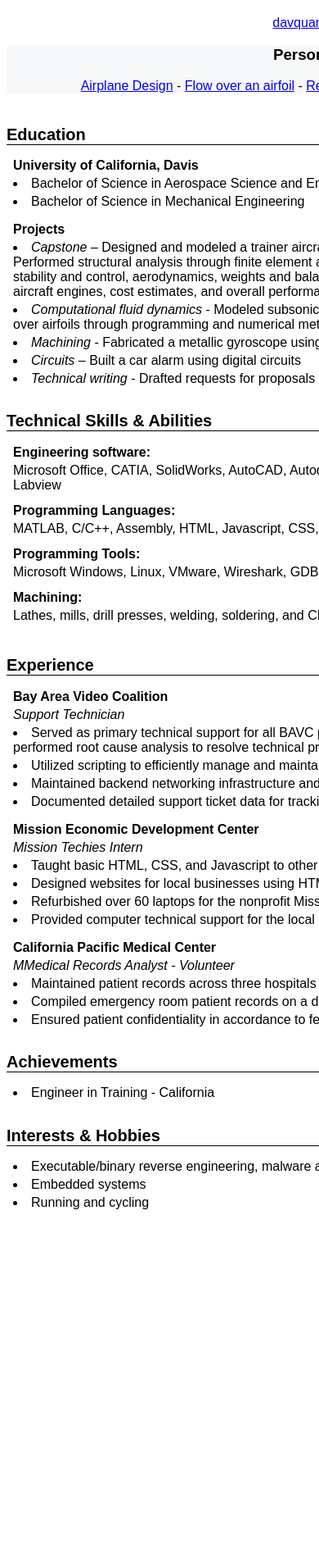
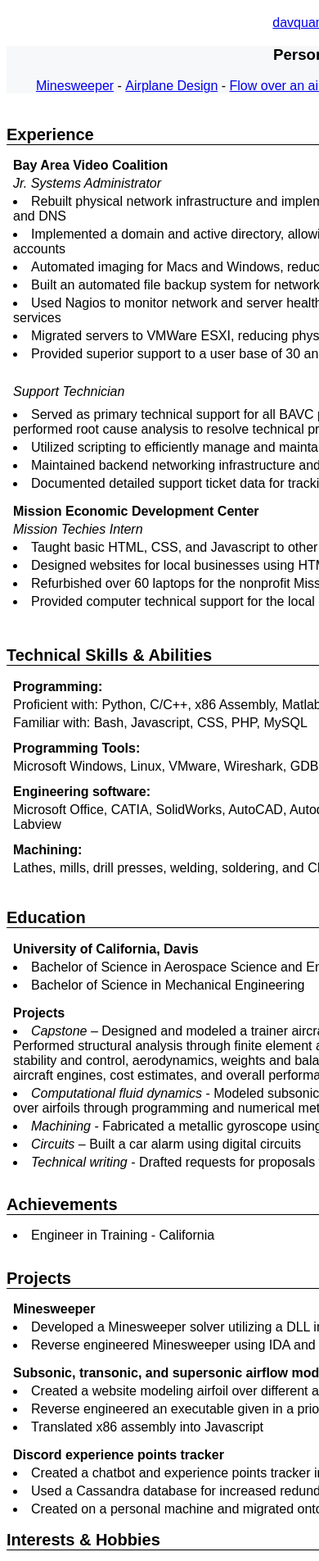
Before and after one commit to caramelqq/caramelqq.github.io, a plain HTML site: page index.html in a window 390 px wide. Shown: the part 61-1965 px from the top of the page at 82% size. Before the commit the page ends 1563 px from the top, so only its background shows below. Drawn offline with Linux system fonts and the light colour scheme.

Commit message:
Updated Info + Minesweeper

```diff
--- a/index.html
+++ b/index.html
@@ -3,7 +3,7 @@
 <head>
 	<meta charset="UTF-8">
 	<title>David Q</title>
-	<link rel="stylesheet" href="style.css">
+	<link rel="stylesheet" href="./style.css">
 </head>
 
 <body>
@@ -17,79 +17,12 @@
 			<a href="mailto:davquang@gmail.com">davquang@gmail.com</a>
 			<div id="projects">
 				<h3>Personal Projects</h3>
-				<li><a href="/infugare/index.html">Airplane Design</a></li> -
-				<li><a href="/fluids/index.html">Flow over an airfoil</a></li> -
-				<li><a href="/rtfluids/index.html">Real time fluid solver</a></li> -
+				<li><a href="./minesweeper/index.html">Minesweeper</a></li> -
+				<li><a href="./infugare/index.html">Airplane Design</a></li> -
+				<li><a href="./fluids/index.html">Flow over an airfoil</a></li> -
+				<li><a href="./rtfluids/index.html">Real time fluid solver</a></li> -
 				<li><a href="https://mission-techies.github.io/San-Francisco-Sightseeing/">Sightseeing San Francisco</a></li>
 			</div>
-		</div>
-
-		<div class="sections education">
-			<h1 class="section-name">Education</h1>
-
-			<table>
-				<tr>
-					<td class="table-left subhead">University of California, Davis</td>
-					<td class="table-right" rowspan=3><b>Davis, CA</b><br>GPA: 3.01/4.00<br>June 2013</td>
-				</tr>
-    			<tr>
-					<td class="table-left"><li>Bachelor of Science in Aerospace Science and Engineering</li></td>
-				</tr>
-    			<tr>
-					<td class="table-left"><li>Bachelor of Science in Mechanical Engineering</li></td>
-				</tr>
-
-				<tr height="10px"></tr>
-
-				<tr>
-					<th>Projects</th>
-					</tr>
-				<tr>
-					<td class="table-left"><li><i>Capstone</i> – Designed and modeled a trainer aircraft for Mazzei Flying Service. Performed structural analysis through finite element analysis with CATIA. Analyzed stability and control, aerodynamics, weights and balances, propulsion systems, avionics, aircraft engines, cost estimates, and overall performance</li></td>
-				</tr>
-				<tr>
-					<td class="table-left"><li><i>Computational fluid dynamics</i> - Modeled subsonic, transonic, and supersonic flows over airfoils through programming and numerical methods</li></td>
-				</tr>
-				<tr>
-					<td class="table-left"><li><i>Machining</i> - Fabricated a metallic gyroscope using lathes, mills, and welding</li></td>
-				</tr>
-				<tr>
-					<td class="table-left"><li><i>Circuits</i> – Built a car alarm using digital circuits</li></td>
-				</tr>
-				<tr>
-					<td class="table-left"><li><i>Technical writing</i> - Drafted requests for proposals for autonomous drone landings</li></td>
-				</tr>
-			</table>
-		</div>
-
-		<div class="sections skills">
-			<h1 class="section-name">Technical Skills & Abilities</h1>
-
-			<table>
-				<tr>
-					<th>Engineering software:</th>
-				</tr>
-				<tr>
-					<td class="list-skill">Microsoft Office, CATIA, SolidWorks, AutoCAD, Autodesk Inventor, XFOIL, MSES, VLAERO, Nastran/Patran, Labview</td>
-				</tr>
-				<tr>
-					<th>Programming Languages:</th>
-				</tr>
-				<tr>
-					<td class="list-skill">MATLAB, C/C++, Assembly, HTML, Javascript, CSS, PHP, and MySQL</td></tr>
-				<tr>
-					<th>Programming Tools:</th>
-				</tr>
-				<tr>
-					<td class="list-skill">Microsoft Windows, Linux, VMware, Wireshark, GDB, Valgrind, IDA, and Ollydbg</td>
-				</tr>
-				<tr>
-					<th>Machining:</th>
-				</tr>
-				<tr>
-					<td class="list-skill">Lathes, mills, drill presses, welding, soldering, and CNC coding</td>
-				</tr>
-			</table>
 		</div>
 
 		<div class="sections experience">
@@ -97,7 +30,37 @@
 			<table>
 				<tr>
 					<td class="table-left subhead">Bay Area Video Coalition</td>
-					<td class="table-right" rowspan=2><b>San Francisco, CA</b><br>Jan 2016 - Present</td>
+					<td class="table-right" rowspan=2><b>San Francisco, CA</b><br>Aug 2016 - Present</td>
+				</tr>
+				<tr>
+					<td class="table-left"><i>Jr. Systems Administrator</i></td>
+				</tr>
+				<tr>
+					<td class="table-left"><li>Rebuilt physical network infrastructure and implemented VPN, subnets, VLAN, DHCP, and DNS</li></td>
+				</tr>
+				<tr>
+					<td class="table-left"><li>Implemented a domain and active directory, allowing IT to effectively manage user accounts</li></td>
+				</tr>
+				<tr>
+					<td class="table-left"><li>Automated imaging for Macs and Windows, reducing downtime from days to hours</li></td>
+				</tr>
+				<tr>
+					<td class="table-left"><li>Built an automated file backup system for network shares</li></td>
+				</tr>
+				<tr>
+					<td class="table-left"><li>Used Nagios to monitor network and server health to maintain high availability of services</li></td>
+				</tr>
+				<tr>
+					<td class="table-left"><li>Migrated servers to VMWare ESXI, reducing physical space use and electrical costs</li></td>
+				</tr>
+				<tr>
+					<td class="table-left"><li>Provided superior support to a user base of 30 and 100+ machines</li></td>
+				</tr>
+
+				<tr height="10px"></tr>
+				<tr>
+					<td class="table-left subhead"></td>
+					<td class="table-right" rowspan=2><b>San Francisco, CA</b><br>Jan 2016 - Aug 2016</td>
 				</tr>
 				<tr>
 					<td class="table-left"><i>Support Technician</i></td>
@@ -139,20 +102,77 @@
 				<tr height="10px"></tr>
 
 				<tr>
-					<td class="table-left subhead">California Pacific Medical Center</td>
-					<td class="table-right" rowspan=2><b>San Francisco, CA</b><br>2006-2009</td>
+			</table>
+		</div>
+
+		<div class="sections skills">
+			<h1 class="section-name">Technical Skills & Abilities</h1>
+
+			<table>
+				<tr>
+					<th>Programming:</th>
 				</tr>
 				<tr>
-					<td class="table-left"><i>MMedical Records Analyst - Volunteer</i></td>
+					<td class="table-left">Proficient with: Python, C/C++, x86 Assembly, Matlab, Git, HTML</td>
 				</tr>
 				<tr>
-					<td class="table-left"><li>Maintained patient records across three hospitals</li></td>
+					<td class="list-skill">Familiar with: Bash, Javascript, CSS, PHP, MySQL</td>
 				</tr>
 				<tr>
-					<td class="table-left"><li>Compiled emergency room patient records on a daily basis</li></td>
+					<th>Programming Tools:</th>
 				</tr>
 				<tr>
-					<td class="table-left"><li>Ensured patient confidentiality in accordance to federal privacy laws</li></td>
+					<td class="list-skill">Microsoft Windows, Linux, VMware, Wireshark, GDB, Valgrind, IDA, Ollydbg</td>
+				</tr>
+				<tr>
+					<th>Engineering software:</th>
+				</tr>
+				<tr>
+					<td class="list-skill">Microsoft Office, CATIA, SolidWorks, AutoCAD, Autodesk Inventor, XFOIL, MSES, VLAERO, Nastran/Patran, Labview</td>
+				</tr>
+				<tr>
+					<th>Machining:</th>
+				</tr>
+				<tr>
+					<td class="list-skill">Lathes, mills, drill presses, welding, soldering, and CNC coding</td>
+				</tr>
+			</table>
+		</div>
+
+		<div class="sections education">
+			<h1 class="section-name">Education</h1>
+
+			<table>
+				<tr>
+					<td class="table-left subhead">University of California, Davis</td>
+					<td class="table-right" rowspan=3><b>Davis, CA</b><br>June 2013</td>
+				</tr>
+    			<tr>
+					<td class="table-left"><li>Bachelor of Science in Aerospace Science and Engineering</li></td>
+				</tr>
+    			<tr>
+					<td class="table-left"><li>Bachelor of Science in Mechanical Engineering</li></td>
+				</tr>
+
+				<tr height="10px"></tr>
+
+				<tr>
+					<th>Projects</th>
+					</tr>
+				<tr>
+					<td class="table-left"><li><i>Capstone</i> – Designed and modeled a trainer aircraft for Mazzei Flying Service. Performed structural analysis through finite element analysis with CATIA. Analyzed stability and control, aerodynamics, weights and balances, propulsion systems, avionics, aircraft engines, cost estimates, and overall performance</li></td>
+				</tr>
+				<tr>
+					<td class="table-left"><li><i>Computational fluid dynamics</i> - Modeled subsonic, transonic, and supersonic flows over airfoils through programming and numerical methods</li></td>
+				</tr>
+				<tr>
+					<td class="table-left"><li><i>Machining</i> - Fabricated a metallic gyroscope using lathes, mills, and welding</li></td>
+				</tr>
+				<tr>
+					<td class="table-left"><li><i>Circuits</i> – Built a car alarm using digital circuits</li></td>
+				</tr>
+				<tr>
+					<td class="table-left"><li><i>Technical writing</i> - Drafted requests for proposals for autonomous drone landings</li></td>
 				</tr>
 			</table>
 		</div>
@@ -168,6 +188,53 @@
 			</table>
 		</div>
 
+		<div class="Technical Projects">
+			<h1 class="section-name">Projects</h1>
+				<tr height="10px"></tr>
+				<table>
+					<tr>
+						<td class="table-left subhead">Minesweeper</td>
+						<td class="table-right" rowspan=2><b></td>
+					</tr>
+					<tr>
+						<td class="table-left"><li>Developed a Minesweeper solver utilizing a DLL injector written in C and x86 assembly</li></td>
+					</tr>
+					<tr>
+						<td class="table-left"><li>Reverse engineered Minesweeper using IDA and Ollydbg</li></td>
+					</tr>
+
+					<tr height="10px"></tr>
+					<tr>
+						<td class="table-left subhead">Subsonic, transonic, and supersonic airflow modeling</td>
+						<td class="table-right" rowspan=2><b></td>
+					</tr>
+					<tr>
+						<td class="table-left"><li>Created a website modeling airfoil over different airfoils using HTML5 and Javascript</li></td>
+					</tr>
+					<tr>
+						<td class="table-left"><li>Reverse engineered an executable given in a prior engineering class with IDA</li></td>
+					</tr>
+					<tr>
+						<td class="table-left"><li>Translated x86 assembly into Javascript</li></td>
+					</tr>
+
+					<tr height="10px"></tr>
+					<tr>
+						<td class="table-left subhead">Discord experience points tracker</td>
+						<td class="table-right" rowspan=2><b></td>
+					</tr>
+					<tr>
+						<td class="table-left"><li>Created a chatbot and experience points tracker in Python for the Discord chat platform</li></td>
+					</tr>
+					<tr>
+						<td class="table-left"><li>Used a Cassandra database for increased redundancy and portability</li></td>
+					</tr>
+					<tr>
+						<td class="table-left"><li>Created on a personal machine and migrated onto AWS</li></td>
+					</tr>
+				</table>
+		</div>
+
 		<div class="sections hobbies">
 			<h1 class="section-name">Interests & Hobbies</h1>
 			<table>
@@ -178,7 +245,7 @@
 					<td class="table-left"><li>Embedded systems</li></td>
 				</tr>
 				<tr>
-					<td class="table-left"><li>Running and cycling</li></td>
+					<td class="table-left"><li>Traveling and seeing new places</li></td>
 				</tr>
 			</table>
 		</div>
--- /dev/null
+++ b/minesweeper/style.css
@@ -0,0 +1,23 @@
+body
+{
+	font-family: sans-serif;
+	font-size: 12pt;
+}
+
+.name {
+	text-align: center;
+}
+
+.body-container {
+	width: auto;
+}
+
+.picture-container {
+	text-align: center;
+}
+
+.textblock {
+	text-align: left;
+	width: 810px;
+	margin: auto;
+}
```
Also changed, not shown: minesweeper/index.html (added, +27 -0 lines), minesweeper/minesweeper.gif (added).
